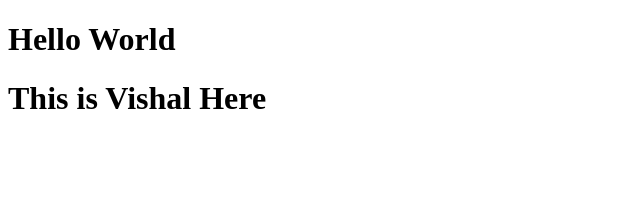
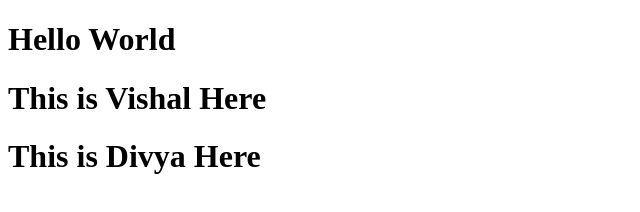
Before and after one commit to Vishal-dhanasekar/firebaseRep, a plain HTML site: page public/index.html in a window 1280 px wide. Shown: the whole page, without its empty margins (0-640 px from the left). Drawn offline with Linux system fonts and the light colour scheme.

Commit message:
Update index.html

```diff
--- a/public/index.html
+++ b/public/index.html
@@ -8,5 +8,6 @@
 <body>
     <h1>Hello World</h1>
     <h1>This is Vishal Here</h1>
+    <h1>This is Divya Here</h1>
 </body>
 </html>
```
